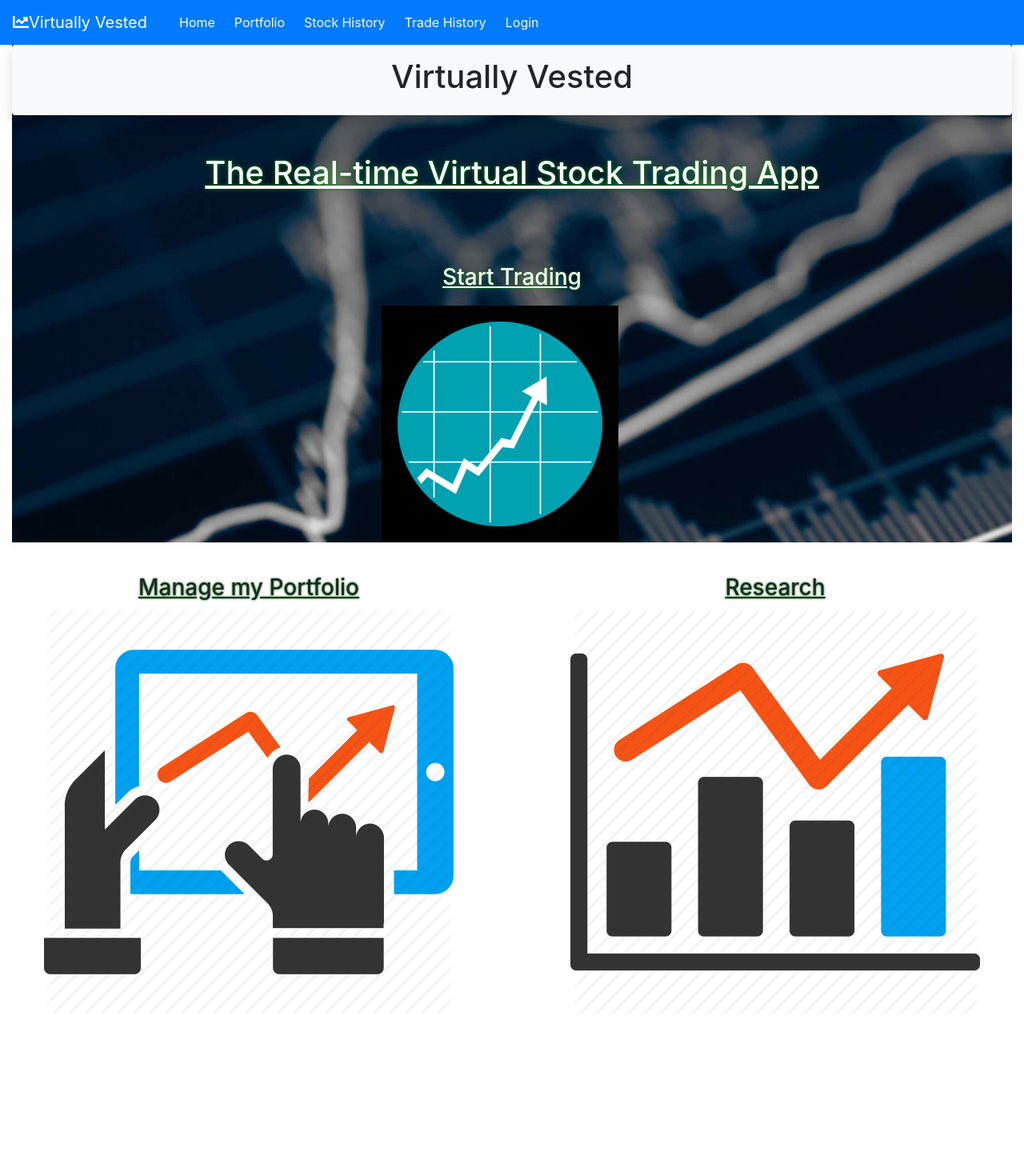
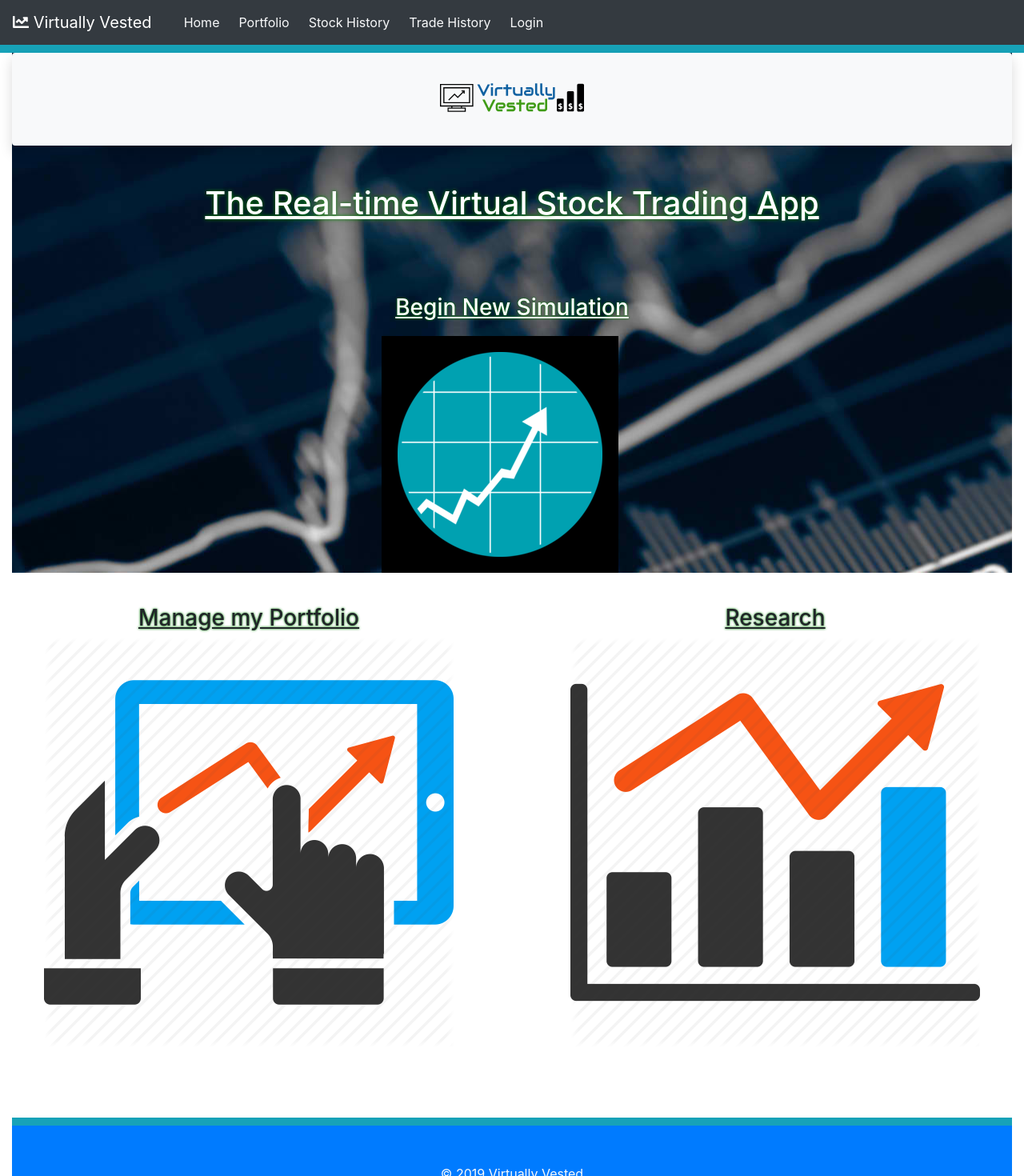
Before and after one commit to scotteratigan/virtually-vested, a React (Create React App) app in the folder client/: page / in a window 1280 px wide. Shown: the top 1470 px of the page at 80% size. Before the commit the page ends 1311 px from the top, so only its background shows below. Built offline with nearby package versions, Linux system fonts and the light colour scheme; the HTML template or start-up script is replaced by a standard one.

Commit message:
logo and more UI updates

```diff
--- /dev/null
+++ b/client/src/components/Footer/index.js
@@ -0,0 +1,16 @@
+import React, { Component } from 'react';
+
+class Footer extends Component {
+    render() {
+        return (
+            <footer>
+                <div style={{ height: '10px'}} className='bg-info mt-5' />
+                <div style={{ height: '75px' }} className='bg-primary text-center text-light'>
+                    <p className='pt-5'>&copy; 2019 Virtually Vested</p>
+                </div>
+            </footer>
+        );
+    }
+}
+
+export default Footer;
--- a/client/src/components/Nav/index.js
+++ b/client/src/components/Nav/index.js
@@ -3,10 +3,11 @@
 
 function Nav() {
     return (
-    <nav className='navbar navbar-expand-lg navbar-dark bg-primary'>
+        <div>
+            <nav className='navbar navbar-expand-lg navbar-dark bg-dark'>
                 <a className='navbar-brand' href='/'>
                     <i className='fas fa-chart-line'></i>
-        Virtually Vested
+                    { '  ' } Virtually Vested
                 </a>
                 <button className='navbar-toggler' type='button' data-toggle='collapse' data-target='#navbarSupportedContent' aria-controls='navbarSupportedContent' aria-expanded='false' aria-label='Toggle navigation'>
                     <span className='navbar-toggler-icon'></span>
@@ -48,8 +49,9 @@
                         </li>
                     </ul>
                 </div>
-
             </nav>
+            <div style={{ height: '10px'}} className='bg-info' />
+        </div>
     );
 }
 
--- a/client/src/components/StockHistory/StockHistory.js
+++ b/client/src/components/StockHistory/StockHistory.js
@@ -3,6 +3,7 @@
   LineChart, Line, XAxis, YAxis, CartesianGrid, Tooltip, Legend,
 } from 'recharts';
 import API from '../../utils/API';
+import Footer from '../Footer';
 
 class DailyHistory extends PureComponent {
   state = {
@@ -16,8 +17,8 @@
   }
   render() {
     return (
-      <>
-        <h1>History for {this.state.symbol}</h1>
+      <><br />
+        <h1 style= {{ marginInlineStart: '250px' }}>History for: {this.state.symbol}</h1><br />
         <LineChart
           width={800}
           height={500}
@@ -33,6 +34,7 @@
           <Legend />
           <Line type="monotone" dataKey="close" stroke="#8884d8" activeDot={{ r: 8 }} />
         </LineChart>
+        <Footer />
       </>
     );
   }
--- a/client/src/pages/Detail.js
+++ b/client/src/pages/Detail.js
@@ -3,6 +3,7 @@
 import { Col, Row, Container } from "../components/Grid";
 import Jumbotron from "../components/Jumbotron";
 import API from "../utils/API";
+import Footer from '../components/Footer';
 
 class Detail extends Component {
   state = {
@@ -43,6 +44,7 @@
             <Link to="/">← Back to Authors</Link>
           </Col>
         </Row>
+        <Footer />
       </Container>
     );
   }
--- a/client/src/pages/Index.js
+++ b/client/src/pages/Index.js
@@ -1,9 +1,11 @@
 import React, { Component } from 'react';
 import Jumbotron from '../components/Jumbotron';
+import Footer from '../components/Footer';
 import Background from '../images/bg4.jpg';
 import Start from '../images/img4.jpg';
 import Manage from '../images/img5.jpg';
 import Research from '../images/img6.jpg';
+import Logo from '../images/logo.png';
 import { Col, Row, Container } from '../components/Grid';
 
 
@@ -16,13 +18,13 @@
                         <div style={{ backgroundImage: `url(${Background})`, textAlign: 'center' }}>
                             <Jumbotron size='lg-12'>
                                 <h1>
-            Virtually Vested
+                                    <img src={Logo} />
                                 </h1>
                             </Jumbotron>
                             <h1 style={{ color: 'white', textShadow: '0 0 5px green', textDecoration: 'underline'}}>The Real-time Virtual Stock Trading App</h1>
                             <br /><br />
                             <span style={{ float: 'none', padding: '30px' }}>
-                                <h3 style={{ color: 'white', textShadow: '0 0 3px green', textDecoration: 'underline', padding: '10px' }}>Start Trading</h3>
+                                <h3 style={{ color: 'white', textShadow: '0 0 3px green', textDecoration: 'underline', padding: '10px' }}>Begin New Simulation</h3>
                                 <img src={Start} style={{ backgroundColor: 'black', padding: '20px'}}/><br />
                             </span>
                             <span style={{ display: 'block', float: 'left', padding: '40px' }}>
@@ -36,6 +38,7 @@
                         </div>
                     </Col>
                 </Row>
+                <Footer />
             </Container>
         );
     }
--- a/client/src/pages/NoMatch.js
+++ b/client/src/pages/NoMatch.js
@@ -1,6 +1,7 @@
 import React from 'react';
 import { Container } from '../components/Grid';
 import Jumbotron from '../components/Jumbotron';
+import Footer from '../components/Footer';
 
 function NoMatch() {
     return (
@@ -14,6 +15,7 @@
                 </h1>
                 <h4>Sometimes servers go up and down like the market. Please try again in a minte.</h4>
             </Jumbotron>
+            <Footer />
         </Container>
     );
 }
--- a/client/src/pages/Portfolio.js
+++ b/client/src/pages/Portfolio.js
@@ -9,6 +9,8 @@
 import Counter from '../components/Counter';
 // import Moment from 'react-moment';
 import Button from 'react-bootstrap/Button';
+import Footer from '../components/Footer';
+import Logo from '../images/logo.png';
 
 class Portfolio extends Component {
   state = {
@@ -45,6 +47,7 @@
         <Row>
           <Col size='md-6 sm-12'>
             <Jumbotron>
+              <img src={Logo} />
               <h1>Stock Portfolio</h1>
               <h3>{this.state.name}</h3>
               <div className=""><text style={{ textDecoration: 'underline'}}>Starting Cash:</text> {formatCash(this.state.startCash)}</div>
@@ -105,6 +108,7 @@
                   <Button variant='outline-success' size='lg' block style={{ margin: '1rem'}}>Make Trade!</Button>
           </Col>
         </Row>
+        <Footer />
       </Container>
     );
   }
--- a/client/src/pages/TradeHistory.js
+++ b/client/src/pages/TradeHistory.js
@@ -1,4 +1,5 @@
 import React from 'react';
+
 
 const TradeHistory = () => {
     return (
```
Also changed, not shown: client/src/images/logo.png (added), client/src/utils/API.js (indentation only). Lines whose indentation alone changed are shown as unchanged.
